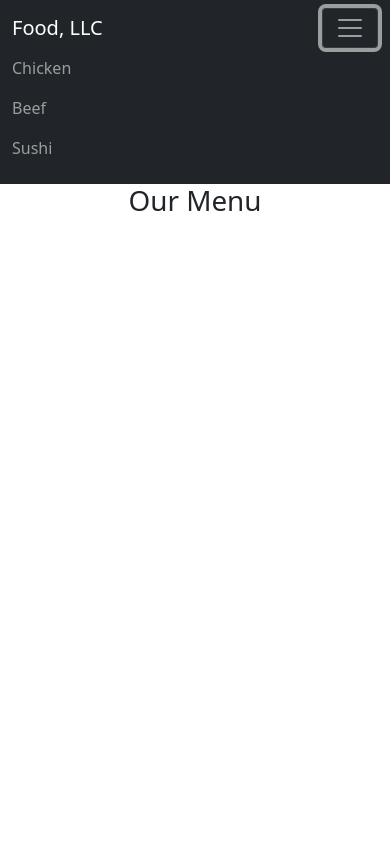
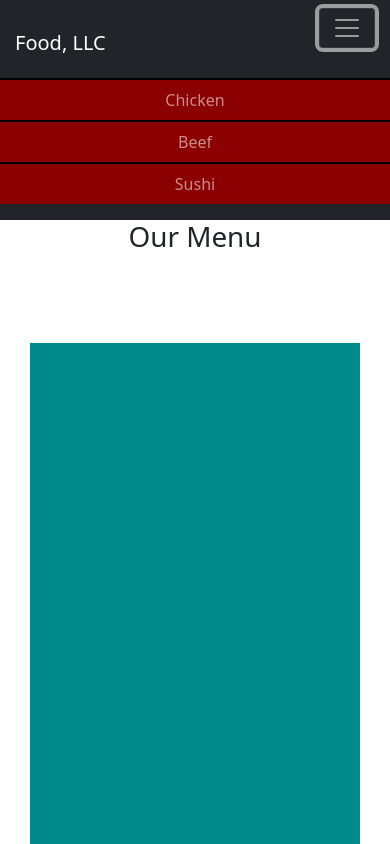
Before and after one commit to SedLoophole/Module3Assignment, a plain HTML site: page index.html in a window 390 px wide. Both pictures are taken after a click on the button "Toggle navigation". Shown: the top 844 px of the page. Drawn offline with nearby package versions, Linux system fonts and the light colour scheme.

Commit message:
Update style.css

```diff
--- a/css/style.css
+++ b/css/style.css
@@ -10,3 +10,40 @@ p{
 h1 {
     padding-bottom: 60px;
 }
+
+.row {
+
+    background-color: darkcyan;
+    margin: 30px;
+    height: 1000px;
+}
+
+
+.container-fluid {
+    padding: 0px;
+}
+
+.container-fluid .navbar-brand {
+    padding-left: 15px;
+}
+
+.navbar .navbar-toggler {
+    margin-right: 15px;
+    margin-bottom: 30px;
+}
+
+.navbar .nav-item {
+    text-align: center;
+
+}
+
+.navbar ul li {
+    background-color: darkred;
+    border-top: 2px solid black;
+
+}
+
+.navbar-nav {
+    border: px solid black;
+
+}
```
